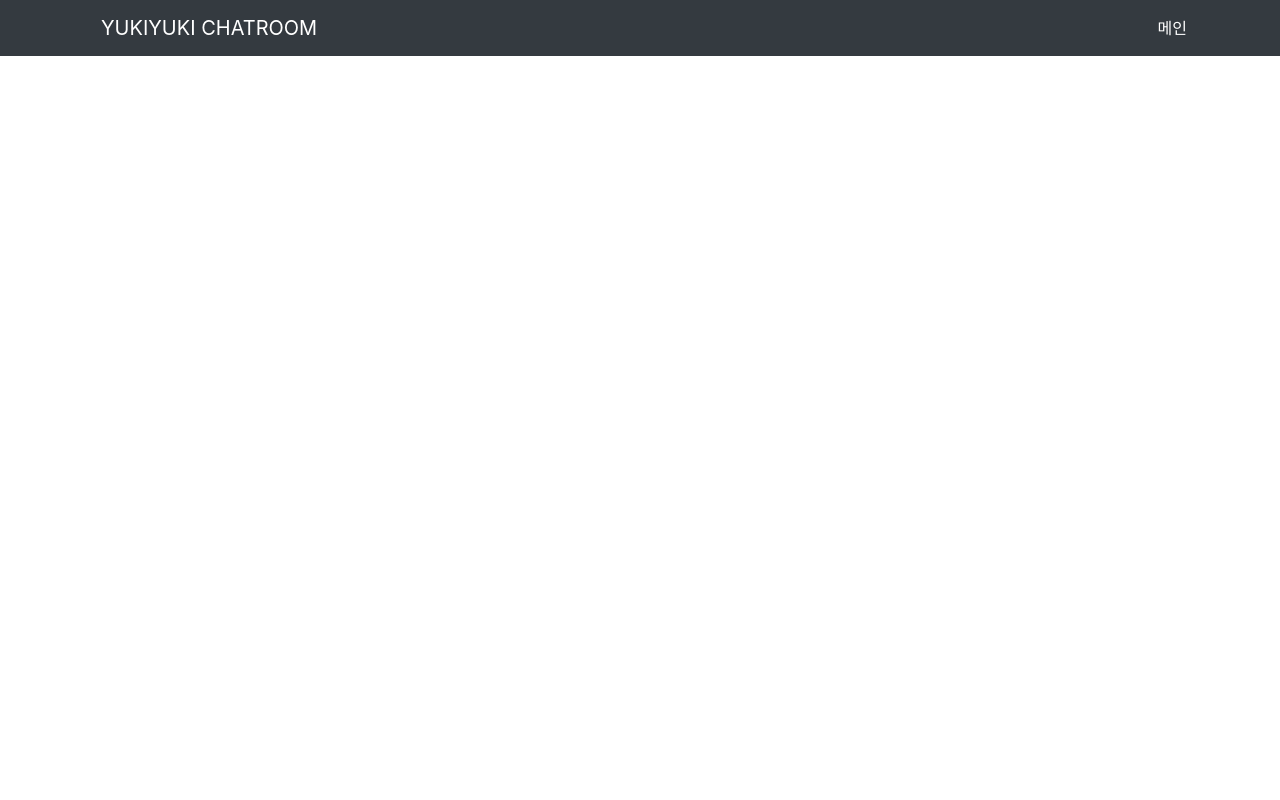
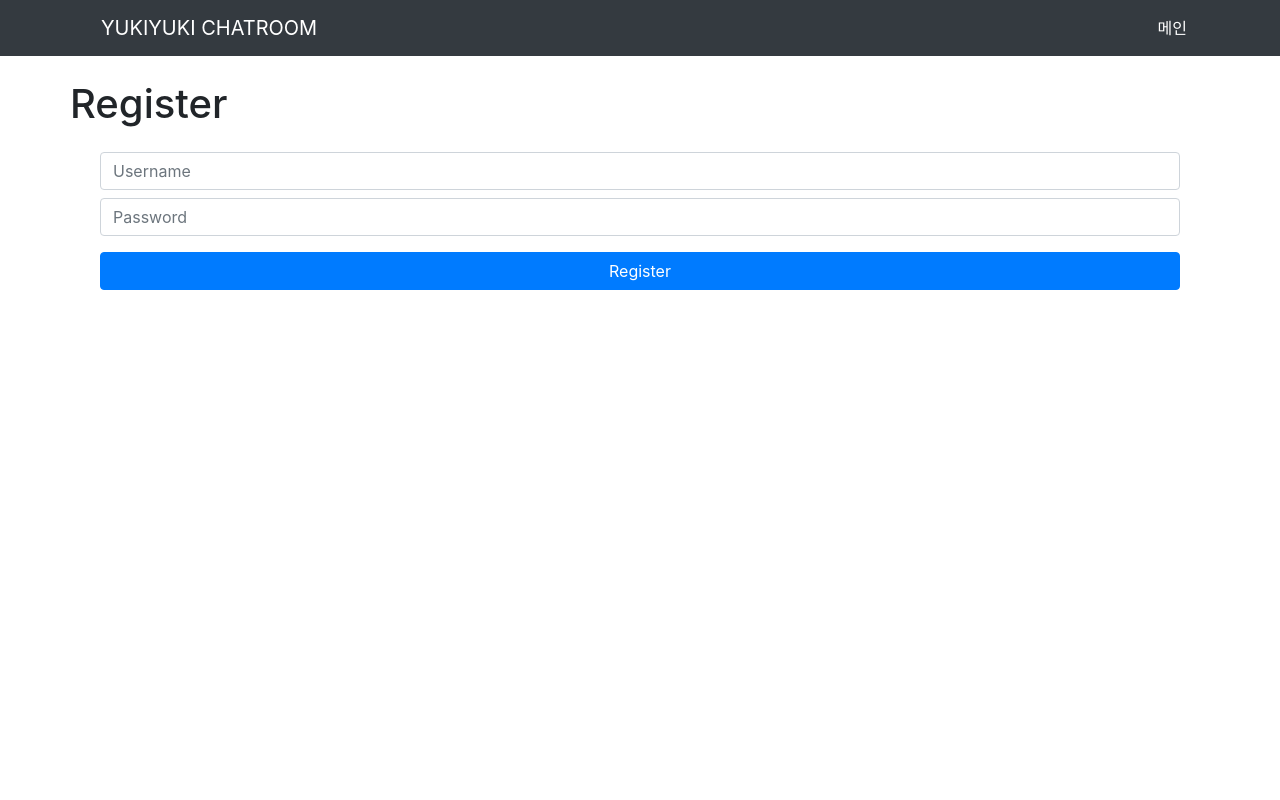
Before and after one commit to chorim/simple-chat-frontend, a Nuxt app: page /register in a window 1280 px wide. Shown: the top 800 px of the page. Built offline with nearby package versions, Linux system fonts and the light colour scheme; no server answers.

Commit message:
Added login form and register form

```diff
--- a/nuxt.config.js
+++ b/nuxt.config.js
@@ -44,7 +44,8 @@ module.exports = {
   modules: [
     'bootstrap-vue/nuxt',
     '@nuxtjs/style-resources',
-    '@nuxtjs/dotenv'
+    '@nuxtjs/dotenv',
+    '@nuxtjs/axios'
   ],
   styleResources: {
     scss: [
@@ -65,10 +66,14 @@ module.exports = {
   //   bootstrapVueCSS: false // Or `bvCSS: false`
   // },
   plugins: [
-    '~/plugins/socket.io.js'
+    '~/plugins/socket.io.js',
+    '~/plugins/axios.js'
   ],
   env: {
     SOCKET_HOST_URL: process.env.SOCKET_HOST_URL || 'http://localhost:9941'
+  },
+  axios: {
+    baseURL: process.env.API_HOST_URL || 'http://localhost:3000/v1'
   }
 
 }
--- a/package.json
+++ b/package.json
@@ -5,7 +5,7 @@
   "author": "유키유키 <pib1t@naver.com>",
   "private": true,
   "scripts": {
-    "dev": "nuxt",
+    "dev": "PORT=4341 nuxt",
     "build": "nuxt build",
     "start": "nuxt start",
     "generate": "nuxt generate",
@@ -14,6 +14,7 @@
   },
   "dependencies": {
     "@nuxtjs/auth": "^4.5.3",
+    "@nuxtjs/axios": "^5.5.3",
     "@nuxtjs/dotenv": "^1.3.0",
     "dotenv": "^8.0.0",
     "node-sass": "^4.12.0",
--- a/pages/index.vue
+++ b/pages/index.vue
@@ -4,6 +4,7 @@
 			<h1 class="my-4 text-center text-lg-left">Login</h1>
 			<b-form @submit.prevent="onSubmit" class="form-horizontal col-12">
 				<div class="form-group">
+          <div>
             <b-col sm="12">
               <b-form-input
                 v-model="form.username"
@@ -14,11 +15,30 @@
                 required></b-form-input>
             </b-col>
           </div>
+          <div class="mt-2">
+            <b-col sm="12">
+              <b-form-input
+                v-model="form.password"
+                name="password"
+                id="password"
+                class="form-control input-lg"
+                placeholder="Password"
+                required></b-form-input>
+            </b-col>
+          </div>
+				</div>
 
 				<div class="form-group">
+          <div>
             <b-col sm="12">
               <b-button variant="primary" class="btn-block" id="loginBtn" type="submit">Login</b-button>
             </b-col>
+          </div>
+					<div class="mt-2">
+            <b-col sm="12">
+              <b-button variant="primary" @click="goRegisterForm" class="btn-block" id="registerBtn" type="button">Register</b-button>
+            </b-col>
+          </div>
 				</div>
 			</b-form>
 		</div>
@@ -27,21 +47,35 @@
 
 <script>
 import socket from '~/plugins/socket.io'
+import axios from 'axios'
 
 export default {
   data() {
     return {
       form: {
-        username: ''
+        username: '',
+        password: ''
       }
     }
   },
   methods: {
-    onSubmit() {
-
+    async onSubmit() {
+      try {
+        const auth = await this.$axios.$post('/auth/login', {
+          username: this.form.username,
+          password: this.form.password
+        })
         socket.emit('login', {username: this.form.username})
-	    this.$router.replace('/list')
-
+      } catch (e) {
+        if (e.response.status === 401) {
+          alert('Login failed. Please confirm your username or password')
+        } else if (e.response.status === 403) {
+          alert('Forbidden request')
+        }
+      }
+    },
+    goRegisterForm() {
+      this.$router.replace('/register')
     }
   }
 }
--- /dev/null
+++ b/pages/register/index.vue
@@ -0,0 +1,78 @@
+<template>
+  <div>
+    <div class="row">
+      <h1 class="my-4 text-center text-lg-left">Register</h1>
+      <b-form @submit.prevent="onSubmit" class="form-horizontal col-12">
+        <div class="form-group">
+          <div>
+            <b-col sm="12">
+              <b-form-input
+                v-model="form.username"
+                name="username"
+                id="username"
+                class="form-control input-lg"
+                placeholder="Username"
+                required></b-form-input>
+            </b-col>
+          </div>
+          <div class="mt-2">
+            <b-col sm="12">
+              <b-form-input
+                v-model="form.password"
+                name="password"
+                id="password"
+                class="form-control input-lg"
+                placeholder="Password"
+                required></b-form-input>
+            </b-col>
+          </div>
+        </div>
+
+        <div class="form-group">
+          <div>
+            <b-col sm="12">
+              <b-button variant="primary" class="btn-block" id="loginBtn" type="submit">Register</b-button>
+            </b-col>
+          </div>
+        </div>
+      </b-form>
+    </div>
+  </div>
+</template>
+
+<script>
+  export default {
+    data() {
+      return {
+        form: {
+          username: '',
+          password: ''
+        }
+      }
+    },
+    methods: {
+      async onSubmit() {
+
+        try {
+          const auth = await this.$axios.$post('/auth/register', {
+            username: this.form.username,
+            password: this.form.password
+          })
+
+          if (auth.status === 200) {
+            alert("Register success")
+            this.$router.replace('/')
+          }
+
+        } catch (e) {
+          alert("Register failed\nRejected reason : " + e.response.data.messages)
+        }
+
+      },
+    }
+  }
+</script>
+
+<style scoped>
+
+</style>
--- /dev/null
+++ b/plugins/axios.js
@@ -0,0 +1,18 @@
+export default function ({ $axios, redirect }) {
+  $axios.onRequest(config => {
+    console.log('Making request to ' + config.url)
+  })
+
+  $axios.onResponse(res => {
+    console.log("onResponse ", res)
+    res.data.status = res.status
+    return res
+  })
+
+  $axios.onError(error => {
+    const code = parseInt(error.response && error.response.status)
+    if (code === 400) {
+      redirect('/400')
+    }
+  })
+}
```
Also changed, not shown: 2 other files (tests, documents, lock files or other folders). Lines whose indentation alone changed are shown as unchanged.
